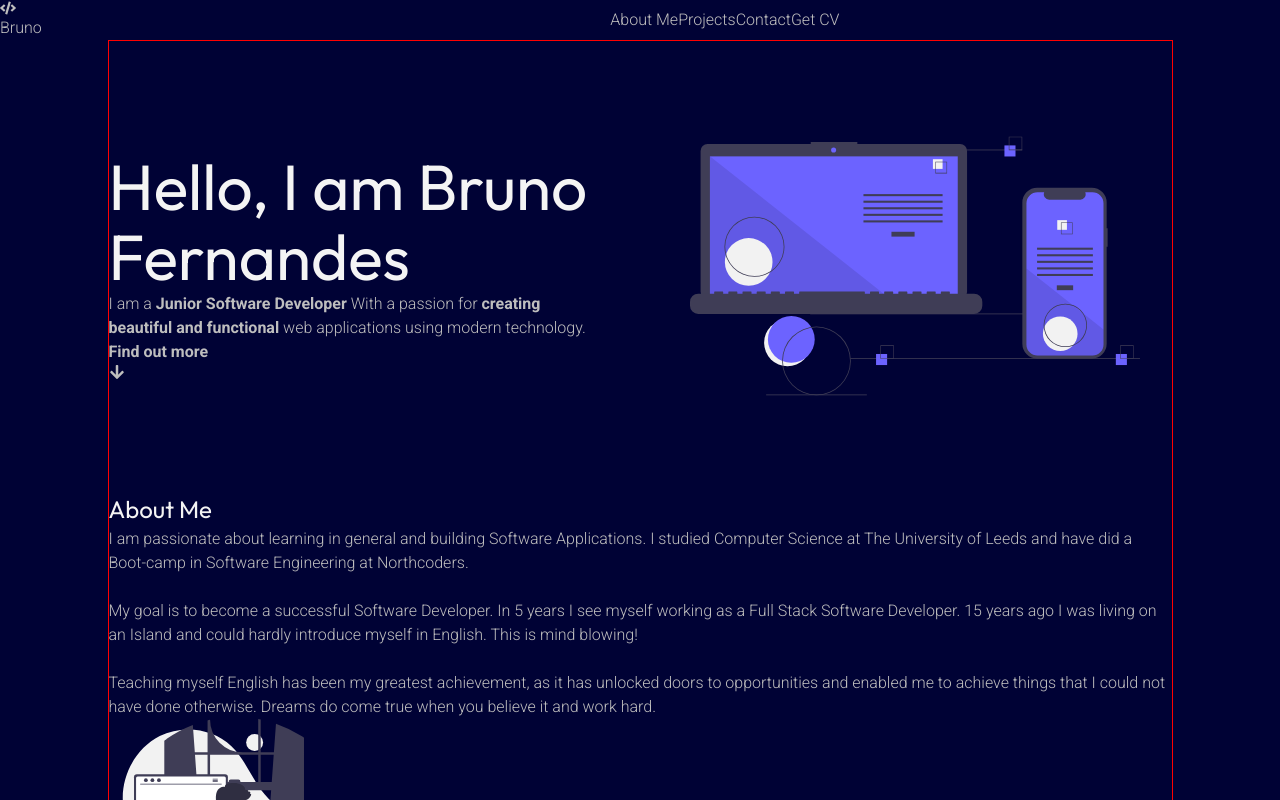
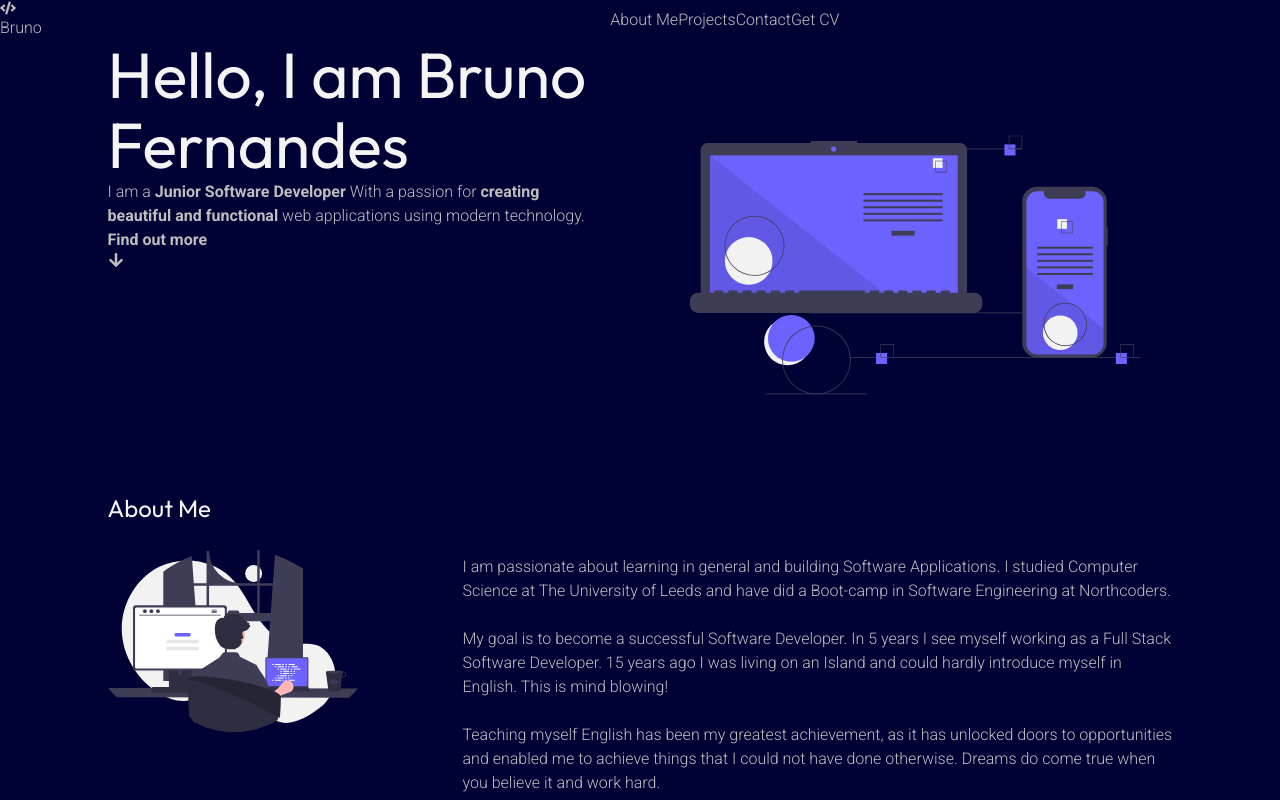
Before and after one commit to brunoFernandes21/2024-dev-portfolio, a React (Vite) app: page / in a window 1280 px wide. Shown: the top 800 px of the page. Built offline with nearby package versions, Linux system fonts and the light colour scheme.

Commit message:
finish about me section

```diff
--- a/src/components/AboutMe.jsx
+++ b/src/components/AboutMe.jsx
@@ -1,29 +1,38 @@
 const AboutMe = () => {
   return (
-    <section id="about" className="about__me border  mt-14">
+    <section id="about" className="about__me">
       <h2>About Me</h2>
-      <p className="mt-6">
+      <div className="about__content">
+        <div className="about__text">
+          <p>
             I am passionate about learning in general and building Software
-        Applications. I studied Computer Science at The University of Leeds and
-        have did a Boot-camp in Software Engineering at Northcoders.
+            Applications. I studied Computer Science at The University of Leeds
+            and have did a Boot-camp in Software Engineering at Northcoders.
           </p>
-      <br />
           <p>
-        My goal is to become a successful Software Developer. In 5 years I see
-        myself working as a Full Stack Software Developer. 15 years ago I was
-        living on an Island and could hardly introduce myself in English. This
-        is mind blowing!
+            My goal is to become a successful Software Developer. In 5 years I
+            see myself working as a Full Stack Software Developer. 15 years ago
+            I was living on an Island and could hardly introduce myself in
+            English. This is mind blowing!
           </p>
-      <br />
-
           <p>
             Teaching myself English has been my greatest achievement, as it has
-        unlocked doors to opportunities and enabled me to achieve things that I
-        could not have done otherwise. Dreams do come true when you believe it
-        and work hard.
+            unlocked doors to opportunities and enabled me to achieve things
+            that I could not have done otherwise. Dreams do come true when you
+            believe it and work hard.
           </p>
-      <div className="mt-6 flex justify-center overflow-hidden mx-auto w-[200px] h-[200px] bg-[#1b1b8e] rounded-full shadow-[0_20px_50px_rgba(8,_112,_184,_0.7)]">
-        <img src="/src/assets/programming.svg" width={250} height={250} alt="Picture of a programmer at his desk" className="opacity-200"/>
+        </div>
+
+        <div className="contact__image__div border mt-6 flex justify-center overflow-hidden mx-auto w-[200px] h-[200px] bg-[#1b1b8e] rounded-full shadow-[0_20px_50px_rgba(8,_112,_184,_0.7)]">
+          <img
+            src="/src/assets/programming.svg"
+            width={250}
+            height={250}
+            alt="Picture of a programmer at his desk"
+            className="contact__image opacity-200"
+          />
+        </div>
+
       </div>
     </section>
   );
--- a/src/components/MobileHero.jsx
+++ b/src/components/MobileHero.jsx
@@ -2,7 +2,7 @@ import { FaArrowDown } from "react-icons/fa";
 
 const MobileHero = () => {
   return (
-    <section id="hero" className="hero__section mt-10 border">
+    <section id="hero" className="hero__section mt-10">
       <img src="/src/assets/hero-image-4.svg" alt="Illustration of a laptop and a mobile phone" />
       <div className="hero__text ">
       <h1>Hello, I am Bruno Fernandes</h1>
--- a/src/index.css
+++ b/src/index.css
@@ -1,5 +1,5 @@
-@import url('https://fonts.googleapis.com/css2?family=Outfit:wght@400&display=swap');
-@import url('https://fonts.googleapis.com/css2?family=Roboto:wght@300;700&display=swap');
+@import url("https://fonts.googleapis.com/css2?family=Outfit:wght@400&display=swap");
+@import url("https://fonts.googleapis.com/css2?family=Roboto:wght@300;700&display=swap");
 
 @tailwind base;
 @tailwind components;
@@ -13,9 +13,9 @@
 
 :root {
   /* General  */
-  --all-headings: 'Outfit', sans-serif;
+  --all-headings: "Outfit", sans-serif;
   --heading-color: #f4f4f4;
-  --paragraph: 'Roboto', sans-serif;
+  --paragraph: "Roboto", sans-serif;
   --body-background: #000235;
   --text-color: #bebebe;
   --text-sizing: 16px;
@@ -32,11 +32,6 @@
 body {
   font-family: var(--paragraph);
   background: var(--body-background);
-  /*
-    background-image: url("./assets/hero-background.jpg");
-    background-repeat: no-repeat;
-    background-size: cover;
-    background-position: right; */
   color: var(--text-color);
   font-size: var(--text-sizing);
 }
@@ -79,8 +74,6 @@ body {
 .social__icons__mobile {
   display: flex;
 }
-
-
 
 /* NAVIGATION */
 nav .header__links__mobile {
@@ -158,10 +151,17 @@ nav .close__nav {
 
 /* ABOUT ME SECTION */
 
+.about__me {
+  margin-top: 56px;
+}
 .about__me > h2 {
   font-family: var(--all-headings);
   color: var(--heading-color);
   font-size: var(--other-heading-mobile);
+}
+
+.about__text > p {
+  margin-top: 24px;
 }
 
 /* TECH SKILLS SECTION  */
@@ -188,20 +188,15 @@ nav .close__nav {
   font-size: var(--other-heading-mobile);
 }
 
-
-
-
-
 /* DESKTOP STYLING */
 
 @media only screen and (min-width: 480px) {
-
   .main__content {
     width: 1440px;
     max-width: 1065px;
     margin: 0 auto;
     padding: 0px;
-    border: 1px solid red;
+    /* border: 1px solid red; */
   }
 
   .mobile__bg__circle {
@@ -218,10 +213,10 @@ nav .close__nav {
   }
 
   .header > .logo > h1 {
-    font-family: var(--all-headings)
+    font-family: var(--all-headings);
   }
 
-  .desktop__navigation__links  {
+  .desktop__navigation__links {
     display: flex;
   }
 
@@ -241,7 +236,8 @@ nav .close__nav {
   .hero__section {
     display: grid;
     grid-template-columns: 1fr 1fr;
-    align-items: center;
+    align-items: space;
+    justify-content: space-between;
     gap: 100px;
     /* height: 100vh; */
     /* margin-top: 0px; */
@@ -256,11 +252,47 @@ nav .close__nav {
   }
 
   /* CONTACT SECTION  */
+  .about__me {
+    margin-top: 0;
+  }
+  .about__content {
+    position: relative;
+    display: grid;
+    grid-template-columns: 1fr 2fr;
+    justify-content: space-between;
+    align-items: center;
+    margin-top: 24px;
+  }
+  .about__me > h2 {
+    font-family: var(--all-headings);
+    color: var(--heading-color);
+    font-size: var(--other-heading-mobile);
+  }
+
+  .about__text > p {
+    margin-top: 24px;
+  }
+
+  .about__text > p:first-child {
+    margin-top: 0;
+  }
+
+  .about__content > .contact__image__div {
+    width: 250px;
+    height: 250px;
+    margin: 0px;
+  }
+
+  .about__text {
+    order: 1;
+  }
+  .about__content > .about__text {
+    padding: 0px;
+  }
 
   /* TECHNOLOGY SECTION  */
 
   /* PROJECTS SECTIONS  */
 
   /* CONTACT SECTION  */
-
 }
```
Lines whose indentation alone changed are shown as unchanged.
